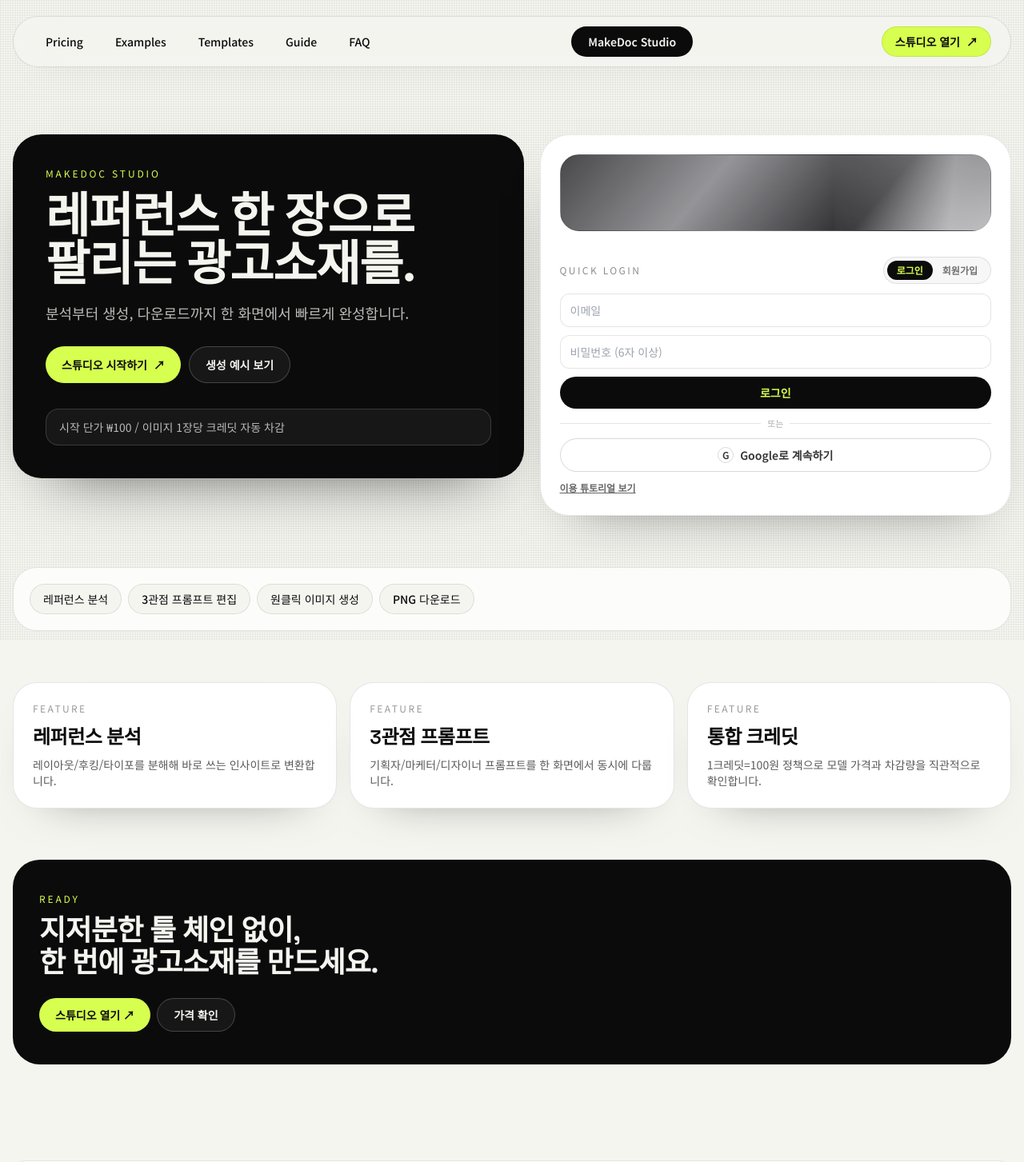
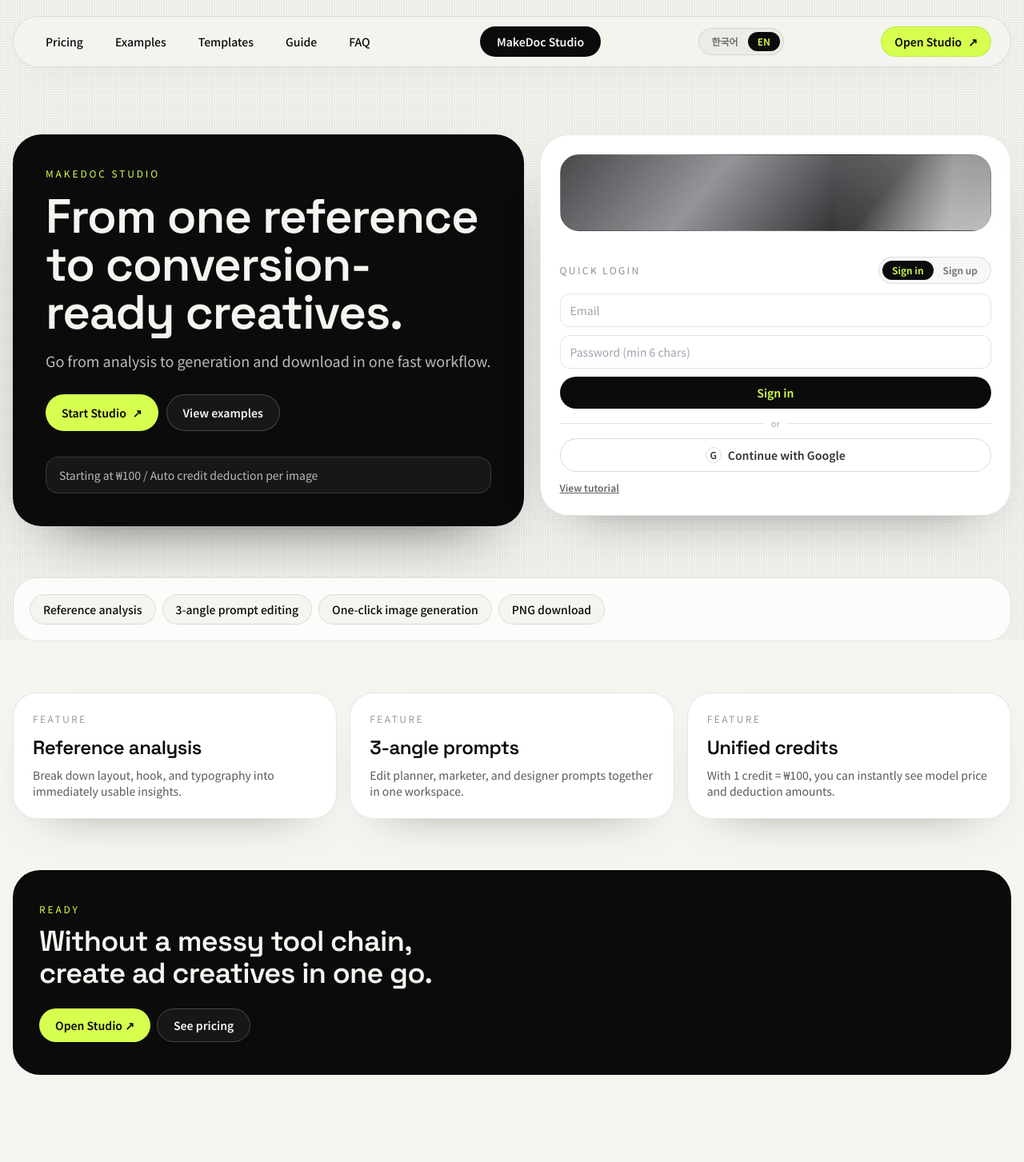
Before and after one commit to malonejo0114/makedocstudio, a Next.js app: page / in a window 1280 px wide. Shown: the top 1453 px of the page at 80% size. Built offline with nearby package versions, Linux system fonts and the light colour scheme; no server answers.

Commit message:
Improve locale UX with auto-detect and mobile toggle

```diff
--- a/components/studio-ui/LandingPage.tsx
+++ b/components/studio-ui/LandingPage.tsx
@@ -6,14 +6,19 @@
 import { useRouter } from "next/navigation";
 import { motion } from "framer-motion";
 
+import { useSiteLocale } from "@/lib/siteLocale";
 import { getPricedModelCatalog } from "@/lib/studio/pricing";
 import { getSupabaseBrowserClient } from "@/lib/supabase";
 
 type AuthMode = "signin" | "signup";
 
-const PROCESS_STEPS = ["레퍼런스 분석", "3관점 프롬프트 편집", "원클릭 이미지 생성", "PNG 다운로드"];
+const PROCESS_STEPS = {
+  ko: ["레퍼런스 분석", "3관점 프롬프트 편집", "원클릭 이미지 생성", "PNG 다운로드"],
+  en: ["Reference analysis", "3-angle prompt editing", "One-click image generation", "PNG download"],
+};
 
-const CORE_FEATURES = [
+const CORE_FEATURES = {
+  ko: [
     {
       title: "레퍼런스 분석",
       description: "레이아웃/후킹/타이포를 분해해 바로 쓰는 인사이트로 변환합니다.",
@@ -26,7 +31,22 @@
       title: "통합 크레딧",
       description: "1크레딧=100원 정책으로 모델 가격과 차감량을 직관적으로 확인합니다.",
     },
-];
+  ],
+  en: [
+    {
+      title: "Reference analysis",
+      description: "Break down layout, hook, and typography into immediately usable insights.",
+    },
+    {
+      title: "3-angle prompts",
+      description: "Edit planner, marketer, and designer prompts together in one workspace.",
+    },
+    {
+      title: "Unified credits",
+      description: "With 1 credit = ₩100, you can instantly see model price and deduction amounts.",
+    },
+  ],
+};
 
 function Reveal({ children, delay = 0 }: { children: React.ReactNode; delay?: number }) {
   return (
@@ -43,6 +63,7 @@
 
 export default function LandingPage() {
   const router = useRouter();
+  const { locale } = useSiteLocale();
   const pricedModels = getPricedModelCatalog();
   const [authMode, setAuthMode] = useState<AuthMode>("signin");
   const [email, setEmail] = useState("");
@@ -75,11 +96,11 @@
     setMessage(null);
 
     if (!email.includes("@")) {
-      setError("이메일 형식을 확인해 주세요.");
+      setError(locale === "ko" ? "이메일 형식을 확인해 주세요." : "Please check your email format.");
       return;
     }
     if (password.length < 6) {
-      setError("비밀번호는 6자 이상이어야 합니다.");
+      setError(locale === "ko" ? "비밀번호는 6자 이상이어야 합니다." : "Password must be at least 6 characters.");
       return;
     }
 
@@ -96,12 +117,16 @@
           });
           const devPayload = await devRes.json().catch(() => null);
           if (!devRes.ok) {
-            throw new Error(devPayload?.error || "회원가입 실패");
+            throw new Error(devPayload?.error || (locale === "ko" ? "회원가입 실패" : "Sign-up failed"));
           }
         } else {
           const signUp = await supabase.auth.signUp({ email, password });
           if (signUp.error) throw signUp.error;
-          setMessage("회원가입이 완료되었습니다. 이메일 인증 후 로그인해 주세요.");
+          setMessage(
+            locale === "ko"
+              ? "회원가입이 완료되었습니다. 이메일 인증 후 로그인해 주세요."
+              : "Sign-up complete. Please verify your email, then sign in.",
+          );
           return;
         }
       }
@@ -111,7 +136,7 @@
       router.push("/studio-entry");
       router.refresh();
     } catch (err) {
-      setError(err instanceof Error ? err.message : "인증에 실패했습니다.");
+      setError(err instanceof Error ? err.message : locale === "ko" ? "인증에 실패했습니다." : "Authentication failed.");
     } finally {
       setLoading(false);
     }
@@ -120,7 +145,7 @@
   async function onSignOut() {
     const supabase = getSupabaseBrowserClient();
     await supabase.auth.signOut();
-    setMessage("로그아웃되었습니다.");
+    setMessage(locale === "ko" ? "로그아웃되었습니다." : "You have been signed out.");
     setError(null);
     router.refresh();
   }
@@ -143,7 +168,7 @@
         throw oauthError;
       }
     } catch (err) {
-      setError(err instanceof Error ? err.message : "Google 로그인에 실패했습니다.");
+      setError(err instanceof Error ? err.message : locale === "ko" ? "Google 로그인에 실패했습니다." : "Google sign-in failed.");
       setOauthLoading(false);
     }
   }
@@ -173,30 +198,34 @@
             />
             <p className="text-xs uppercase tracking-[0.24em] text-[#D6FF4F]">MakeDoc Studio</p>
             <h1 className="mt-4 text-4xl font-semibold leading-tight md:text-6xl">
-              레퍼런스 한 장으로
+              {locale === "ko" ? "레퍼런스 한 장으로" : "From one reference"}
               <br />
-              팔리는 광고소재를.
+              {locale === "ko" ? "팔리는 광고소재를." : "to conversion-ready creatives."}
             </h1>
             <p className="mt-4 text-base text-[#F5F5F0]/75 md:text-lg">
-              분석부터 생성, 다운로드까지 한 화면에서 빠르게 완성합니다.
+              {locale === "ko"
+                ? "분석부터 생성, 다운로드까지 한 화면에서 빠르게 완성합니다."
+                : "Go from analysis to generation and download in one fast workflow."}
             </p>
             <div className="mt-7 flex flex-wrap gap-2.5">
               <Link
                 href="/studio-entry"
                 className="inline-flex items-center gap-2 rounded-full bg-[#D6FF4F] px-5 py-3 text-sm font-semibold text-[#0B0B0C] transition hover:-translate-y-0.5"
               >
-                스튜디오 시작하기
+                {locale === "ko" ? "스튜디오 시작하기" : "Start Studio"}
                 <span>↗</span>
               </Link>
               <Link
                 href="/examples"
                 className="inline-flex items-center gap-2 rounded-full border border-white/20 bg-white/5 px-5 py-3 text-sm font-semibold text-[#F5F5F0] transition hover:bg-white/10"
               >
-                생성 예시 보기
+                {locale === "ko" ? "생성 예시 보기" : "View examples"}
               </Link>
             </div>
             <div className="mt-8 rounded-2xl border border-white/15 bg-white/5 px-4 py-3 text-sm text-white/70">
-              시작 단가 ₩{lowestSellKrw.toLocaleString()} / 이미지 1장당 크레딧 자동 차감
+              {locale === "ko"
+                ? `시작 단가 ₩${lowestSellKrw.toLocaleString()} / 이미지 1장당 크레딧 자동 차감`
+                : `Starting at ₩${lowestSellKrw.toLocaleString()} / Auto credit deduction per image`}
             </div>
           </div>
         </Reveal>
@@ -213,7 +242,7 @@
 
             <div className="relative mt-32">
               <div className="mb-3 flex items-center justify-between">
-                <p className="text-xs uppercase tracking-[0.2em] text-black/45">Quick Login</p>
+                <p className="text-xs uppercase tracking-[0.2em] text-black/45">{locale === "ko" ? "빠른 로그인" : "Quick Login"}</p>
                 <div className="rounded-full border border-black/10 bg-black/[0.03] p-1 text-xs font-semibold">
                   <button
                     type="button"
@@ -223,7 +252,7 @@
                       authMode === "signin" ? "bg-[#0B0B0C] text-[#D6FF4F]" : "text-black/55",
                     ].join(" ")}
                   >
-                    로그인
+                    {locale === "ko" ? "로그인" : "Sign in"}
                   </button>
                   <button
                     type="button"
@@ -233,7 +262,7 @@
                       authMode === "signup" ? "bg-[#0B0B0C] text-[#D6FF4F]" : "text-black/55",
                     ].join(" ")}
                   >
-                    회원가입
+                    {locale === "ko" ? "회원가입" : "Sign up"}
                   </button>
                 </div>
               </div>
@@ -252,20 +281,24 @@
               {sessionEmail ? (
                 <div className="space-y-3 rounded-2xl border border-black/10 bg-black/[0.02] p-4">
                   <p className="text-sm font-semibold text-black/75">{sessionEmail}</p>
-                  <p className="text-xs text-black/55">이미 로그인되어 있습니다. 바로 스튜디오로 이동하세요.</p>
+                  <p className="text-xs text-black/55">
+                    {locale === "ko"
+                      ? "이미 로그인되어 있습니다. 바로 스튜디오로 이동하세요."
+                      : "You are already signed in. Go straight to the studio."}
+                  </p>
                   <div className="flex gap-2">
                     <Link
                       href="/studio-entry"
                       className="inline-flex items-center gap-1 rounded-full bg-[#0B0B0C] px-3 py-1.5 text-xs font-semibold text-[#D6FF4F]"
                     >
-                      스튜디오 열기 ↗
+                      {locale === "ko" ? "스튜디오 열기 ↗" : "Open Studio ↗"}
                     </Link>
                     <button
                       type="button"
                       onClick={() => void onSignOut()}
                       className="rounded-full border border-black/10 bg-white px-3 py-1.5 text-xs font-semibold text-black/70"
                     >
-                      로그아웃
+                      {locale === "ko" ? "로그아웃" : "Sign out"}
                     </button>
                   </div>
                 </div>
@@ -275,14 +308,14 @@
                     type="email"
                     value={email}
                     onChange={(event) => setEmail(event.target.value)}
-                    placeholder="이메일"
+                    placeholder={locale === "ko" ? "이메일" : "Email"}
                     className="w-full rounded-xl border border-black/10 px-3 py-2.5 text-sm"
                   />
                   <input
                     type="password"
                     value={password}
                     onChange={(event) => setPassword(event.target.value)}
-                    placeholder="비밀번호 (6자 이상)"
+                    placeholder={locale === "ko" ? "비밀번호 (6자 이상)" : "Password (min 6 chars)"}
                     className="w-full rounded-xl border border-black/10 px-3 py-2.5 text-sm"
                   />
                   <button
@@ -290,12 +323,22 @@
                     disabled={loading || oauthLoading}
                     className="w-full rounded-full bg-[#0B0B0C] px-4 py-2.5 text-sm font-semibold text-[#D6FF4F] transition hover:-translate-y-0.5 disabled:opacity-60"
                   >
-                    {loading ? "처리 중..." : authMode === "signin" ? "로그인" : "회원가입 후 시작"}
+                    {loading
+                      ? locale === "ko"
+                        ? "처리 중..."
+                        : "Processing..."
+                      : authMode === "signin"
+                        ? locale === "ko"
+                          ? "로그인"
+                          : "Sign in"
+                        : locale === "ko"
+                          ? "회원가입 후 시작"
+                          : "Continue with sign up"}
                   </button>
 
                   <div className="flex items-center gap-2 text-[11px] text-black/35">
                     <span className="h-px flex-1 bg-black/10" />
-                    또는
+                    {locale === "ko" ? "또는" : "or"}
                     <span className="h-px flex-1 bg-black/10" />
                   </div>
 
@@ -308,13 +351,19 @@
                     <span className="inline-flex h-5 w-5 items-center justify-center rounded-full border border-black/15 text-xs">
                       G
                     </span>
-                    {oauthLoading ? "Google로 이동 중..." : "Google로 계속하기"}
+                    {oauthLoading
+                      ? locale === "ko"
+                        ? "Google로 이동 중..."
+                        : "Redirecting to Google..."
+                      : locale === "ko"
+                        ? "Google로 계속하기"
+                        : "Continue with Google"}
                   </button>
                 </form>
               )}
 
               <Link href="/guide" className="mt-3 inline-block text-xs font-semibold text-black/60 underline">
-                이용 튜토리얼 보기
+                {locale === "ko" ? "이용 튜토리얼 보기" : "View tutorial"}
               </Link>
             </div>
           </div>
@@ -324,7 +373,7 @@
       <Reveal>
         <section className="rounded-[30px] border border-black/10 bg-white/80 p-4 backdrop-blur-sm md:p-5">
           <div className="flex flex-wrap gap-2">
-            {PROCESS_STEPS.map((step) => (
+            {PROCESS_STEPS[locale].map((step) => (
               <span
                 key={step}
                 className="rounded-full border border-black/10 bg-[#F5F5F0] px-4 py-2 text-sm font-medium text-[#0B0B0C]"
@@ -337,7 +386,7 @@
       </Reveal>
 
       <section className="grid gap-4 md:grid-cols-3">
-        {CORE_FEATURES.map((feature, index) => (
+        {CORE_FEATURES[locale].map((feature, index) => (
           <Reveal key={feature.title} delay={index * 0.06}>
             <motion.article
               whileHover={{ y: -4 }}
@@ -355,22 +404,22 @@
         <section className="rounded-[34px] border border-black/15 bg-[#0B0B0C] px-8 py-10 text-[#F5F5F0]">
           <p className="text-xs uppercase tracking-[0.24em] text-[#D6FF4F]">Ready</p>
           <h2 className="mt-3 text-3xl font-semibold leading-tight md:text-4xl">
-            지저분한 툴 체인 없이,
+            {locale === "ko" ? "지저분한 툴 체인 없이," : "Without a messy tool chain,"}
             <br />
-            한 번에 광고소재를 만드세요.
+            {locale === "ko" ? "한 번에 광고소재를 만드세요." : "create ad creatives in one go."}
           </h2>
           <div className="mt-6 flex flex-wrap gap-2">
             <Link
               href="/studio-entry"
               className="inline-flex items-center gap-2 rounded-full bg-[#D6FF4F] px-5 py-2.5 text-sm font-semibold text-[#0B0B0C]"
             >
-              스튜디오 열기 ↗
+              {locale === "ko" ? "스튜디오 열기 ↗" : "Open Studio ↗"}
             </Link>
             <Link
               href="/pricing"
               className="inline-flex items-center gap-2 rounded-full border border-white/20 bg-white/5 px-5 py-2.5 text-sm font-semibold text-[#F5F5F0]"
             >
-              가격 확인
+              {locale === "ko" ? "가격 확인" : "See pricing"}
             </Link>
           </div>
         </section>
--- a/components/studio-ui/LegalFooter.tsx
+++ b/components/studio-ui/LegalFooter.tsx
@@ -1,12 +1,18 @@
+"use client";
+
 import Link from "next/link";
 
+import { useSiteLocale } from "@/lib/siteLocale";
+
 const LINKS = [
-  { href: "/terms", label: "이용약관" },
-  { href: "/privacy", label: "개인정보처리방침" },
-  { href: "/data-deletion", label: "데이터 삭제 안내" },
+  { href: "/terms", label: { ko: "이용약관", en: "Terms" } },
+  { href: "/privacy", label: { ko: "개인정보처리방침", en: "Privacy" } },
+  { href: "/data-deletion", label: { ko: "데이터 삭제 안내", en: "Data deletion" } },
 ];
 
 export default function LegalFooter({ compact = false }: { compact?: boolean }) {
+  const { locale } = useSiteLocale();
+
   return (
     <footer
       className={[
@@ -15,7 +21,9 @@
       ].join(" ")}
     >
       <div className="rounded-2xl border border-black/10 bg-white/70 px-4 py-4 backdrop-blur-sm md:flex md:items-center md:justify-between">
-        <p className="text-xs text-black/45">© {new Date().getFullYear()} MakeDoc Studio. All rights reserved.</p>
+        <p className="text-xs text-black/45">
+          © {new Date().getFullYear()} MakeDoc Studio. All rights reserved.
+        </p>
         <div className="mt-2 flex flex-wrap items-center gap-3 md:mt-0">
           {LINKS.map((link) => (
             <Link
@@ -23,14 +31,14 @@
               href={link.href}
               className="text-xs font-medium text-black/65 underline-offset-2 hover:text-black hover:underline"
             >
-              {link.label}
+              {link.label[locale]}
             </Link>
           ))}
           <a
             href="mailto:support@makedoc.studio"
             className="text-xs font-medium text-black/65 underline-offset-2 hover:text-black hover:underline"
           >
-            문의 support@makedoc.studio
+            {locale === "ko" ? "문의 support@makedoc.studio" : "Contact support@makedoc.studio"}
           </a>
         </div>
       </div>
--- a/components/studio-ui/SiteHeader.tsx
+++ b/components/studio-ui/SiteHeader.tsx
@@ -4,12 +4,14 @@
 import { usePathname } from "next/navigation";
 import { motion } from "framer-motion";
 
+import { useSiteLocale } from "@/lib/siteLocale";
+
 const PUBLIC_LINKS = [
-  { href: "/pricing", label: "Pricing" },
-  { href: "/examples", label: "Examples" },
-  { href: "/templates", label: "Templates" },
-  { href: "/guide", label: "Guide" },
-  { href: "/faq", label: "FAQ" },
+  { href: "/pricing", label: { ko: "요금", en: "Pricing" } },
+  { href: "/examples", label: { ko: "예시", en: "Examples" } },
+  { href: "/templates", label: { ko: "템플릿", en: "Templates" } },
+  { href: "/guide", label: { ko: "가이드", en: "Guide" } },
+  { href: "/faq", label: { ko: "FAQ", en: "FAQ" } },
 ];
 
 type SiteHeaderProps = {
@@ -22,11 +24,12 @@
   showStudioCta = true,
 }: SiteHeaderProps) {
   const pathname = usePathname();
-  const links = appLinks ?? PUBLIC_LINKS;
+  const { locale, setLocale } = useSiteLocale();
+  const links = appLinks ?? PUBLIC_LINKS.map((item) => ({ href: item.href, label: item.label[locale] }));
 
   return (
     <header className="sticky top-5 z-50 mx-auto w-full max-w-7xl px-4">
-      <div className="flex items-center justify-between rounded-full border border-black/10 bg-[rgba(245,245,240,0.85)] px-4 py-3 shadow-[0_20px_40px_-30px_rgba(0,0,0,0.35)] backdrop-blur-xl md:px-6">
+      <div className="flex items-center justify-between gap-2 rounded-full border border-black/10 bg-[rgba(245,245,240,0.85)] px-3 py-3 shadow-[0_20px_40px_-30px_rgba(0,0,0,0.35)] backdrop-blur-xl md:gap-3 md:px-6">
         <nav className="hidden items-center gap-2 md:flex">
           {links.map((item) => {
             const active = pathname === item.href;
@@ -47,22 +50,45 @@
           })}
         </nav>
 
-        <Link href="/" className="rounded-full border border-black/10 bg-[#0B0B0C] px-5 py-2 text-sm font-semibold text-[#F5F5F0]">
+        <Link href="/" className="rounded-full border border-black/10 bg-[#0B0B0C] px-3 py-2 text-xs font-semibold text-[#F5F5F0] md:px-5 md:text-sm">
           MakeDoc Studio
         </Link>
+
+        <div className="rounded-full border border-black/10 bg-black/[0.03] p-1 text-xs font-semibold">
+          <button
+            type="button"
+            onClick={() => setLocale("ko")}
+            className={[
+              "rounded-full px-2.5 py-1 md:px-3",
+              locale === "ko" ? "bg-[#0B0B0C] text-[#D6FF4F]" : "text-black/55",
+            ].join(" ")}
+          >
+            한국어
+          </button>
+          <button
+            type="button"
+            onClick={() => setLocale("en")}
+            className={[
+              "rounded-full px-2.5 py-1 md:px-3",
+              locale === "en" ? "bg-[#0B0B0C] text-[#D6FF4F]" : "text-black/55",
+            ].join(" ")}
+          >
+            EN
+          </button>
+        </div>
 
         {showStudioCta ? (
           <motion.div whileHover={{ y: -2 }} whileTap={{ scale: 0.98 }}>
             <Link
               href="/studio-entry"
-              className="inline-flex items-center gap-2 rounded-full border border-black/10 bg-[#D6FF4F] px-4 py-2 text-sm font-semibold text-[#0B0B0C]"
+              className="inline-flex items-center gap-1.5 rounded-full border border-black/10 bg-[#D6FF4F] px-3 py-2 text-xs font-semibold text-[#0B0B0C] md:gap-2 md:px-4 md:text-sm"
             >
-              스튜디오 열기
+              {locale === "ko" ? "스튜디오 열기" : "Open Studio"}
               <motion.span whileHover={{ rotate: 35 }}>↗</motion.span>
             </Link>
           </motion.div>
         ) : (
-          <div className="w-[112px]" />
+          <div className="w-[90px] md:w-[112px]" />
         )}
       </div>
     </header>
--- /dev/null
+++ b/lib/siteLocale.ts
@@ -0,0 +1,64 @@
+"use client";
+
+import { useCallback, useEffect, useState } from "react";
+
+export type SiteLocale = "ko" | "en";
+
+const STORAGE_KEY = "mkdoc-site-locale";
+const DEFAULT_LOCALE: SiteLocale = "ko";
+
+function normalizeLocale(value: string | null | undefined): SiteLocale {
+  return value === "en" ? "en" : "ko";
+}
+
+function detectPreferredLocale(): SiteLocale {
+  if (typeof window === "undefined") {
+    return DEFAULT_LOCALE;
+  }
+
+  const browserLocale = window.navigator.language?.toLowerCase() ?? "";
+  return browserLocale.startsWith("ko") ? "ko" : "en";
+}
+
+function getInitialLocale(): SiteLocale {
+  if (typeof window === "undefined") {
+    return DEFAULT_LOCALE;
+  }
+
+  const stored = window.localStorage.getItem(STORAGE_KEY);
+  if (stored) {
+    return normalizeLocale(stored);
+  }
+
+  return detectPreferredLocale();
+}
+
+export function useSiteLocale() {
+  const [locale, setLocaleState] = useState<SiteLocale>(DEFAULT_LOCALE);
+
+  useEffect(() => {
+    const next = getInitialLocale();
+    setLocaleState(next);
+    document.documentElement.lang = next;
+
+    const onStorage = (event: StorageEvent) => {
+      if (event.key !== STORAGE_KEY) return;
+      const updated = normalizeLocale(event.newValue);
+      setLocaleState(updated);
+      document.documentElement.lang = updated;
+    };
+
+    window.addEventListener("storage", onStorage);
+    return () => window.removeEventListener("storage", onStorage);
+  }, []);
+
+  const setLocale = useCallback((next: SiteLocale) => {
+    setLocaleState(next);
+    if (typeof window !== "undefined") {
+      window.localStorage.setItem(STORAGE_KEY, next);
+      document.documentElement.lang = next;
+    }
+  }, []);
+
+  return { locale, setLocale };
+}
```
Lines whose indentation alone changed are shown as unchanged.
